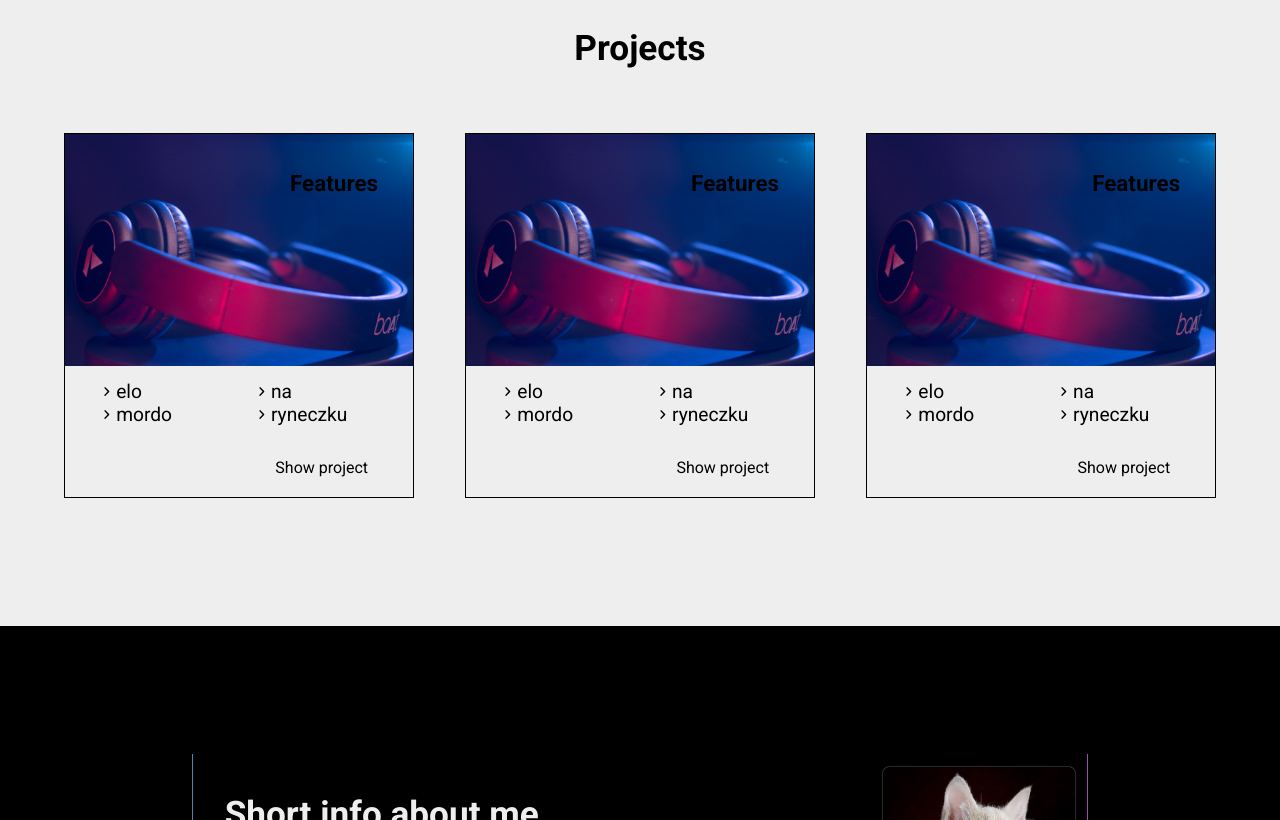
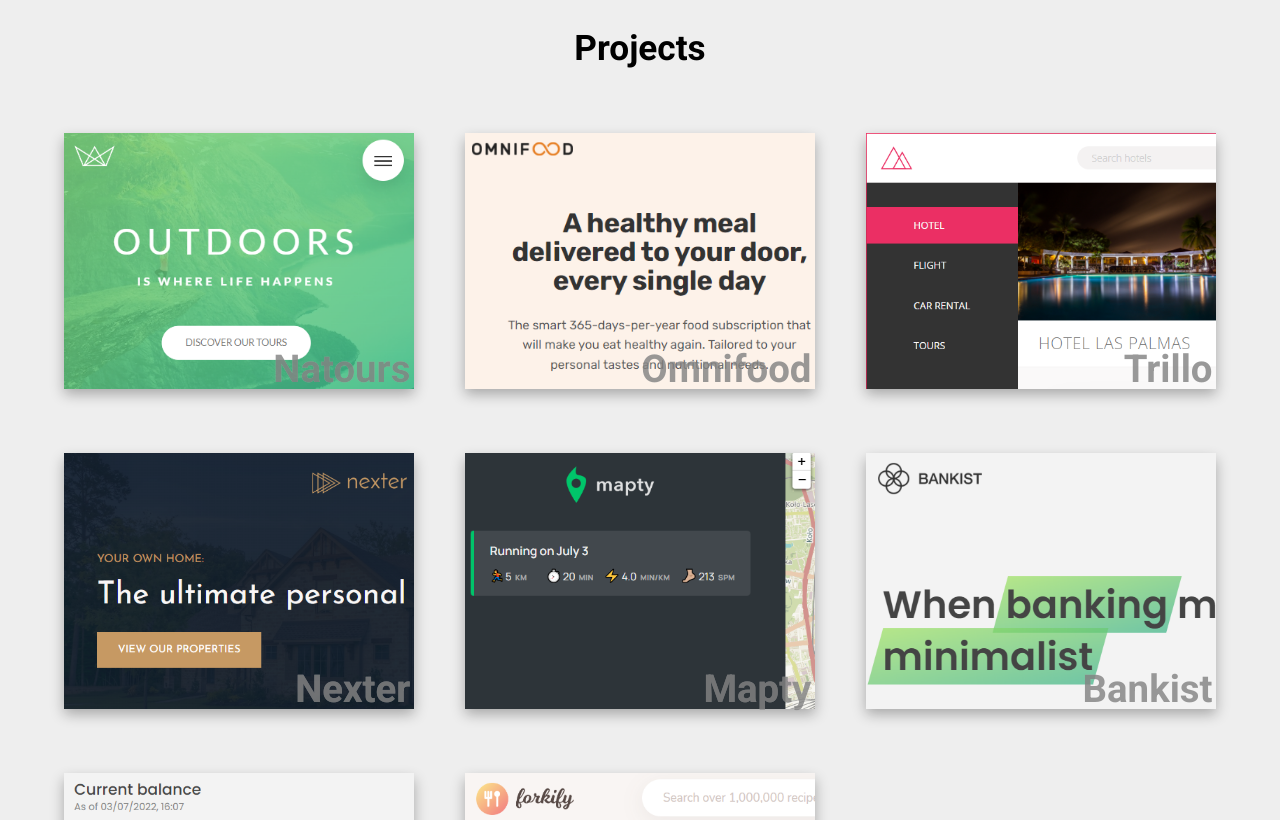
Before and after one commit to RockooAC/Portfolio, a website: page index.html in a window 1280 px wide. Shown: the part 1980-2800 px from the top of the page. Drawn offline with Linux system fonts and the light colour scheme.

Commit message:
added projects

```diff
--- a/index.html
+++ b/index.html
@@ -22,10 +22,9 @@
     <header id="header" class="header">
       <nav class="diagonal-hero-bg navigation">
         <a class="navigation__link" href="#header">PL</a>
-        <a class="navigation__link" href="#header">HOME</a>
-        <a class="navigation__link" href="#">ABOUT ME</a>
-        <a class="navigation__link" href="#">MY SITES</a>
-        <a class="navigation__link" href="#">COOL STUFF</a>
+        <a class="navigation__link" href="#experience">MY EXPERIENCE</a>
+        <a class="navigation__link" href="#projects">MY PROJECTS</a>
+        <a class="navigation__link" href="#aboutme">ABOUT ME</a>
       </nav>
       <div class="header__box">
         <div class="header__box-text">
@@ -44,8 +43,8 @@
       </div>
     </header>
     <main class="main__section">
-      <section class="section__certificates">
-        <h2 class="cert__heading">My Courses</h2>
+      <section class="section__certificates" id="experience">
+        <h2 class="cert__heading">My Experience</h2>
         <div class="cert__card cert__card-1">
           <div class="cert__card-img">
             <img
@@ -179,125 +178,59 @@
       </div>
       <div class="overlay hidden"></div>
 
-      <section class="section__projects">
+      <section class="section__projects" id="projects">
         <h2 class="projects__heading">Projects</h2>
-        <div class="project__card project__card-1">
-          <img class="project__card-img" src="img/cardtest.jpg" alt="test" />
-          <div class="project__card-desc">
-            <h3 class="project__card-heading">Features</h3>
-            <ul class="project__card-list">
-              <li class="project__card-item">
-                <svg class="project__card-item-style">
-                  <use
-                    xlink:href="img/sprites.svg#icon-chevron-small-right"
-                  ></use></svg
-                >elo
-              </li>
-              <li class="project__card-item">
-                <svg class="project__card-item-style">
-                  <use
-                    xlink:href="img/sprites.svg#icon-chevron-small-right"
-                  ></use></svg
-                >mordo
-              </li>
-              <li class="project__card-item">
-                <svg class="project__card-item-style">
-                  <use
-                    xlink:href="img/sprites.svg#icon-chevron-small-right"
-                  ></use></svg
-                >na
-              </li>
-              <li class="project__card-item">
-                <svg class="project__card-item-style">
-                  <use
-                    xlink:href="img/sprites.svg#icon-chevron-small-right"
-                  ></use></svg
-                >ryneczku
-              </li>
-            </ul>
-            <a
-              href="https://natours-portfolio-project.netlify.app/"
-              class="project__card-link"
-              >Show project</a
-            >
-          </div>
-        </div>
-        <div class="project__card project__card-2">
-          <img class="project__card-img" src="img/cardtest.jpg" alt="test" />
-          <div class="project__card-desc">
-            <h3 class="project__card-heading">Features</h3>
-            <ul class="project__card-list">
-              <li class="project__card-item">
-                <svg class="project__card-item-style">
-                  <use
-                    xlink:href="img/sprites.svg#icon-chevron-small-right"
-                  ></use></svg
-                >elo
-              </li>
-              <li class="project__card-item">
-                <svg class="project__card-item-style">
-                  <use
-                    xlink:href="img/sprites.svg#icon-chevron-small-right"
-                  ></use></svg
-                >mordo
-              </li>
-              <li class="project__card-item">
-                <svg class="project__card-item-style">
-                  <use
-                    xlink:href="img/sprites.svg#icon-chevron-small-right"
-                  ></use></svg
-                >na
-              </li>
-              <li class="project__card-item">
-                <svg class="project__card-item-style">
-                  <use
-                    xlink:href="img/sprites.svg#icon-chevron-small-right"
-                  ></use></svg
-                >ryneczku
-              </li>
-            </ul>
-            <a href="#" class="project__card-link">Show project</a>
-          </div>
-        </div>
-        <div class="project__card project__card-3">
-          <img class="project__card-img" src="img/cardtest.jpg" alt="test" />
-          <div class="project__card-desc">
-            <h3 class="project__card-heading">Features</h3>
-            <ul class="project__card-list">
-              <li class="project__card-item">
-                <svg class="project__card-item-style">
-                  <use
-                    xlink:href="img/sprites.svg#icon-chevron-small-right"
-                  ></use></svg
-                >elo
-              </li>
-              <li class="project__card-item">
-                <svg class="project__card-item-style">
-                  <use
-                    xlink:href="img/sprites.svg#icon-chevron-small-right"
-                  ></use></svg
-                >mordo
-              </li>
-              <li class="project__card-item">
-                <svg class="project__card-item-style">
-                  <use
-                    xlink:href="img/sprites.svg#icon-chevron-small-right"
-                  ></use></svg
-                >na
-              </li>
-              <li class="project__card-item">
-                <svg class="project__card-item-style">
-                  <use
-                    xlink:href="img/sprites.svg#icon-chevron-small-right"
-                  ></use></svg
-                >ryneczku
-              </li>
-            </ul>
-            <a href="#" class="project__card-link">Show project</a>
-          </div>
-        </div>
+
+        <a
+          href="https://natours-portfolio-project.netlify.app/"
+          class="project__card project__card-1"
+        >
+          <h3 class="project__card-heading">Natours</h3>
+        </a>
+        <a
+          href="https://omnifood-portfollio-project.netlify.app/"
+          class="project__card project__card-2"
+        >
+          <h3 class="project__card-heading">Omnifood</h3>
+        </a>
+        <a
+          href="https://trillo-portfollio-project.netlify.app/"
+          class="project__card project__card-3"
+        >
+          <h3 class="project__card-heading">Trillo</h3>
+        </a>
+        <a
+          href="https://nexter-portfolio-project.netlify.app/"
+          class="project__card project__card-4"
+        >
+          <h3 class="project__card-heading">Nexter</h3>
+        </a>
+        <a
+          href="https://mapty-portfolio-project.netlify.app/"
+          class="project__card project__card-5"
+        >
+          <h3 class="project__card-heading">Mapty</h3>
+        </a>
+        <a
+          href="https://bankist-portfolio-project.netlify.app/"
+          class="project__card project__card-6"
+        >
+          <h3 class="project__card-heading">Bankist</h3>
+        </a>
+        <a
+          href="https://bankist-app-project.netlify.app/"
+          class="project__card project__card-7"
+        >
+          <h3 class="project__card-heading">Bankist-App</h3>
+        </a>
+        <a
+          href="https://forkify-portfolio-project.netlify.app/"
+          class="project__card project__card-8"
+        >
+          <h3 class="project__card-heading">Forkify</h3>
+        </a>
       </section>
-      <section class="section__aboutme">
+      <section class="section__aboutme" id="aboutme">
         <div class="aboutme__gradient">
           <div class="aboutme__box">
             <div class="aboutme__box-photo"></div>
@@ -308,11 +241,10 @@
                 My name is Piotr Ludkowski. <br /><br />
                 I started learning web development to find a job that would make
                 me happy and willing to develop. <br /><br />
-                Above you have seen what I am capable of. My goal is to learn
-                React and find a suitable job. At present, I am working on the
-                basics of node.js, MongoDB and React. <br /><br />
-                I hope you found something interesting in here, and it was
-                pleasure to have you here.
+                Above you have seen what I am capable of. My goal is to become a
+                web developer and find a suitable job. At present, I am working
+                on the basics of node.js, MongoDB and React. <br /><br />
+                I hope you found something interesting in here.
               </p>
             </div>
           </div>
--- a/sass/components/_certcard.scss
+++ b/sass/components/_certcard.scss
@@ -1,6 +1,6 @@
 .cert__card {
   height: 25rem;
-  box-shadow: 0 0 1rem rgb(0, 0, 0);
+  box-shadow: 0 0 1rem rgba(0, 0, 0, 0.4);
   overflow: hidden;
   display: flex;
   position: relative;
@@ -85,7 +85,7 @@
     font-size: 1.7rem;
     border-bottom: 1px solid $main-orange;
     border-right: 1px solid $main-orange;
-    box-shadow: 0 0 0.1rem rgb(0, 0, 0);
+    // box-shadow: 0 0 0.1rem rgb(0, 0, 0);
   }
 
   &-btn-2,
@@ -101,7 +101,7 @@
     border-right: none;
     border-bottom: 1px solid $main-orange;
     border-left: 1px solid $main-orange;
-    box-shadow: 0 0 0.1rem rgb(0, 0, 0);
+    // box-shadow: 0 0 0.1rem rgb(0, 0, 0);
   }
 
   &-link {
@@ -129,6 +129,6 @@
     transform: translateY(-0.7rem);
     font-size: 1.7rem;
     border-bottom: 1px solid $main-orange;
-    box-shadow: 0 0 0.1rem rgb(0, 0, 0);
+    // box-shadow: 0 0 0.1rem rgb(0, 0, 0);
   }
 }
--- a/sass/components/_projectcard.scss
+++ b/sass/components/_projectcard.scss
@@ -1,77 +1,70 @@
 .project__card {
   // height: 70rem;
-  border: 1px solid black;
+  box-shadow: 0 1rem 2rem rgba(0, 0, 0, 0.3);
   position: relative;
+  transition: all 0.4s;
+  backface-visibility: hidden;
+  height: 40rem;
+  background-size: cover;
+
+  &-heading {
+    position: absolute;
+    bottom: -1%;
+    right: 1%;
+    font-size: 6rem;
+    color: rgba($color-black, 0.4);
+    text-shadow: 0 0 0 rgba(255, 255, 255, 0.7);
+  }
 
   &-1 {
     grid-row: 2/3;
-    grid-column: 1/2;
+    // grid-column: 1/2;
+    background-image: url("../../img/Natours.png");
   }
 
   &-2 {
     grid-row: 2/3;
-    grid-column: 2/3;
+    // grid-column: 2/3;
+    background-image: url("../../img/omnifood.png");
   }
 
   &-3 {
     grid-row: 2/3;
-    grid-column: 3/-1;
+    // grid-column: 3/-1;
+    background-image: url("../../img/trillo.png");
   }
 
-  &-img {
-    width: 100%;
-    height: auto;
+  &-4 {
+    grid-row: 3/4;
+    // grid-column: 1/2;
+    background-image: url("../../img/nexter.png");
   }
 
-  &-desc {
-    font-size: 3rem;
-    padding: 2rem 5rem;
-    display: grid;
-    grid-row-gap: 4rem;
+  &-5 {
+    grid-row: 3/4;
+    // grid-column: 2/3;
+    background-image: url("../../img/mapty.png");
   }
 
-  &-heading {
-    position: absolute;
-    top: 10%;
-    right: 10%;
+  &-6 {
+    grid-row: 3/4;
+    // grid-column: 3/-1;
+    background-image: url("../../img/bankist.png");
   }
 
-  &-list {
-    list-style: none;
-
-    column-count: 2;
-    column-gap: 4rem;
-
-    hyphens: auto;
+  &-7 {
+    grid-row: 4/5;
+    // grid-column: 1/2;
+    background-image: url("../../img/banksit-app.png");
   }
 
-  &-item {
-    display: flex;
-    align-items: center;
-
-    &-style {
-      height: 3rem;
-      width: 3rem;
-      padding: 0;
-      margin: 0;
-    }
+  &-8 {
+    grid-row: 4/5;
+    // grid-column: 2/3;
+    background-image: url("../../img/forkify.png");
   }
 
-  &-link {
-    justify-self: end;
-    align-self: end;
-    text-decoration: none;
-    color: $color-black;
-    padding: 1rem 2rem;
-    transition: all 0.4s;
-    font-size: 2.5rem;
-  }
-
-  &-link:hover {
-    transform: translate(-0.7rem, -0.7rem);
-    font-size: 2.7rem;
-    border-bottom: 1px solid $main-orange;
-    border-right: 1px solid $main-orange;
-    box-shadow: 0 0 0.1rem rgb(0, 0, 0);
+  &:hover {
+    transform: scale(1.01);
   }
 }
```
Also changed, not shown: sass/pages/_home.scss (+21 -4 lines), css/style.css, img/Natours.png (added), img/bankist.png (added), img/banksit-app.png (added), img/cardtest.jpg (deleted), img/forkify.png (added), img/mapty.png (added), img/nexter.png (added), img/omnifood.png (added), img/photo1.jpeg (added), img/profile.jpg (deleted), img/trillo.png (added).
